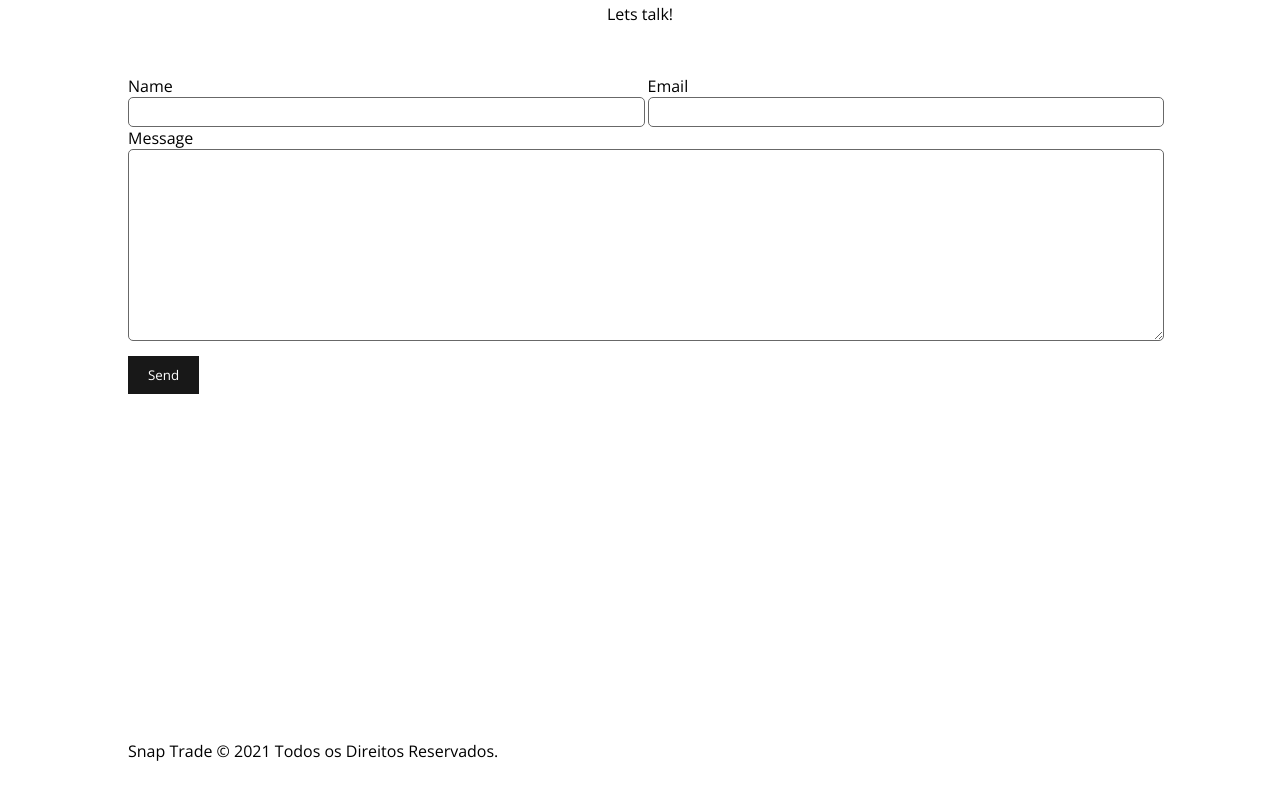
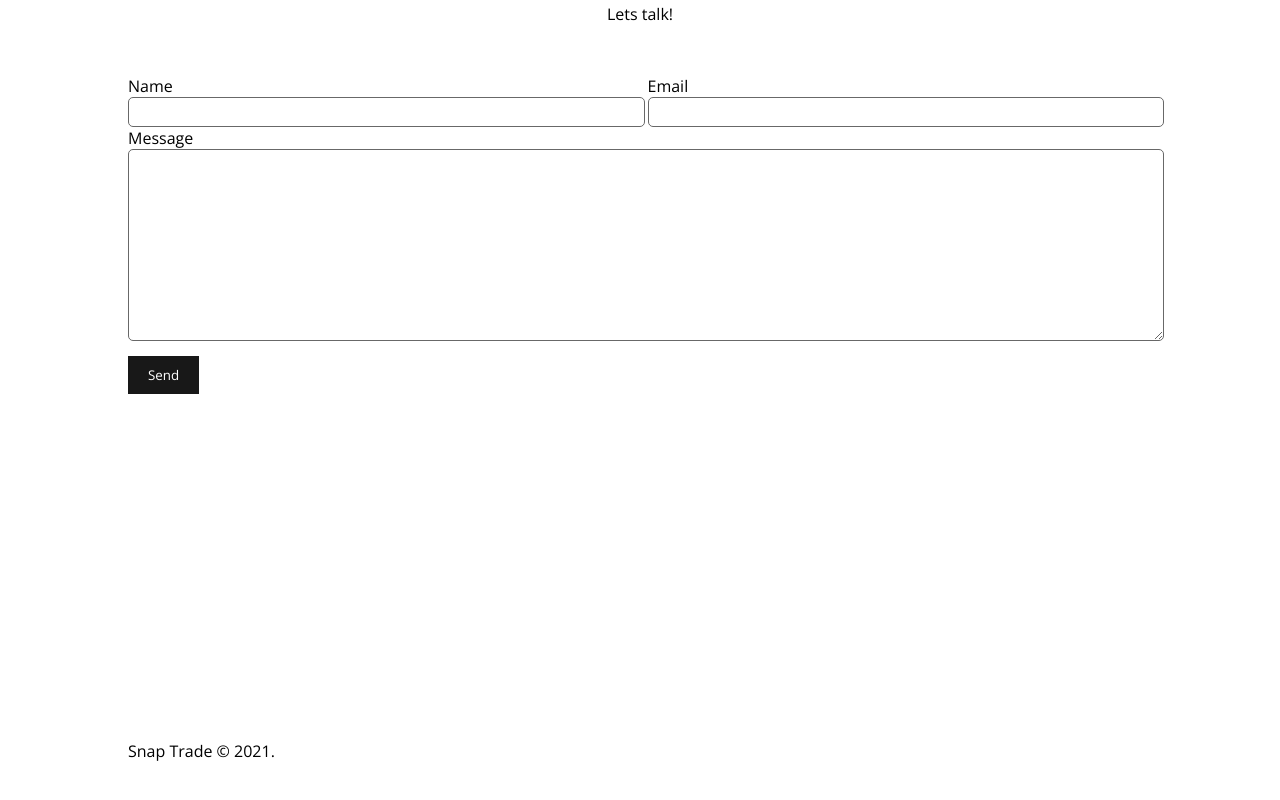
Before and after one commit to plathon/snap-trade-next, a Next.js app: page / in a window 1280 px wide. Shown: the part 866-1666 px from the top of the page. Built offline with nearby package versions, Linux system fonts and the light colour scheme.

Commit message:
fix: fix textarea rows attribute

```diff
--- a/src/pages/index.tsx
+++ b/src/pages/index.tsx
@@ -49,13 +49,13 @@ const Home: FC = () => {
           </div>
           <div>
             <p>Message</p>
-            <textarea rows="10" name="message" />
+            <textarea rows={10} name="message" />
             <button>Send</button>
           </div>
         </form>
       </div>
       <div className={styles.footer}>
-        <p>Snap Trade © 2021 Todos os Direitos Reservados.</p>
+        <p>Snap Trade © 2021.</p>
       </div>
     </div>
   )
```
